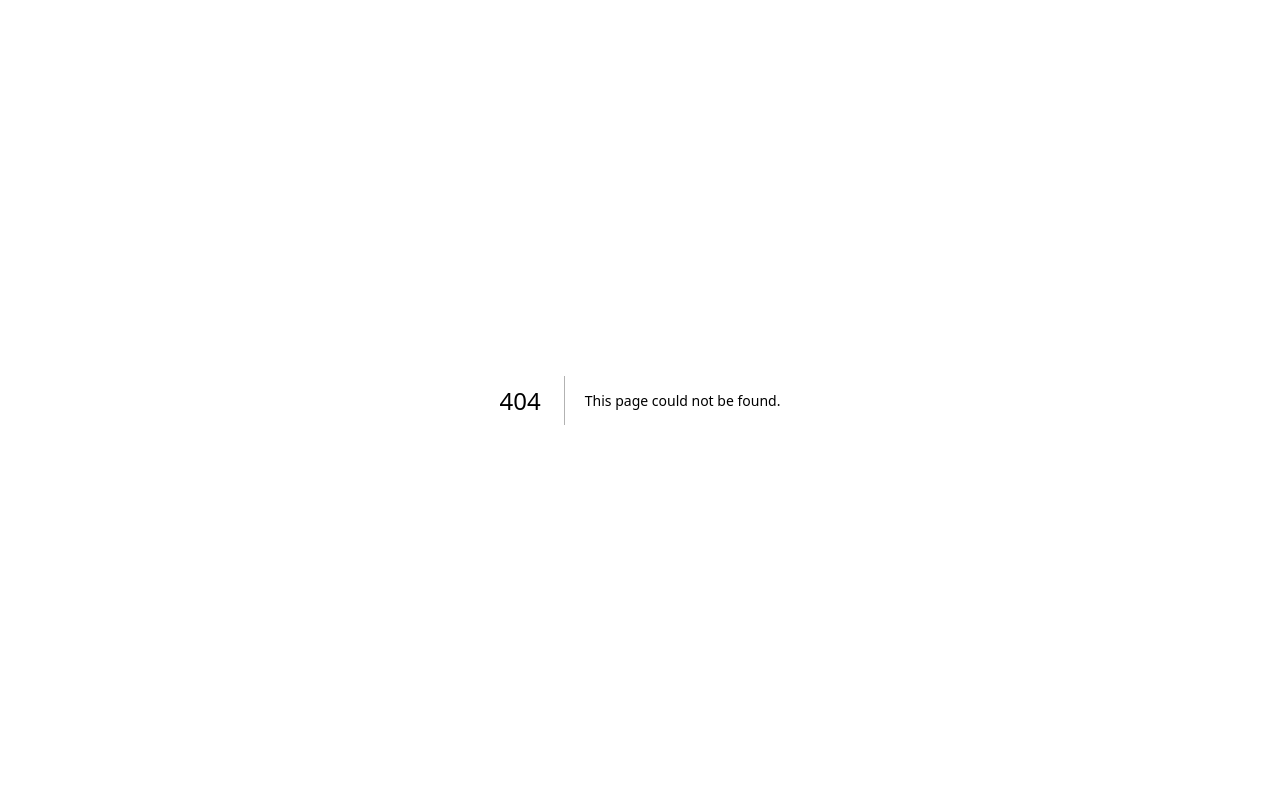
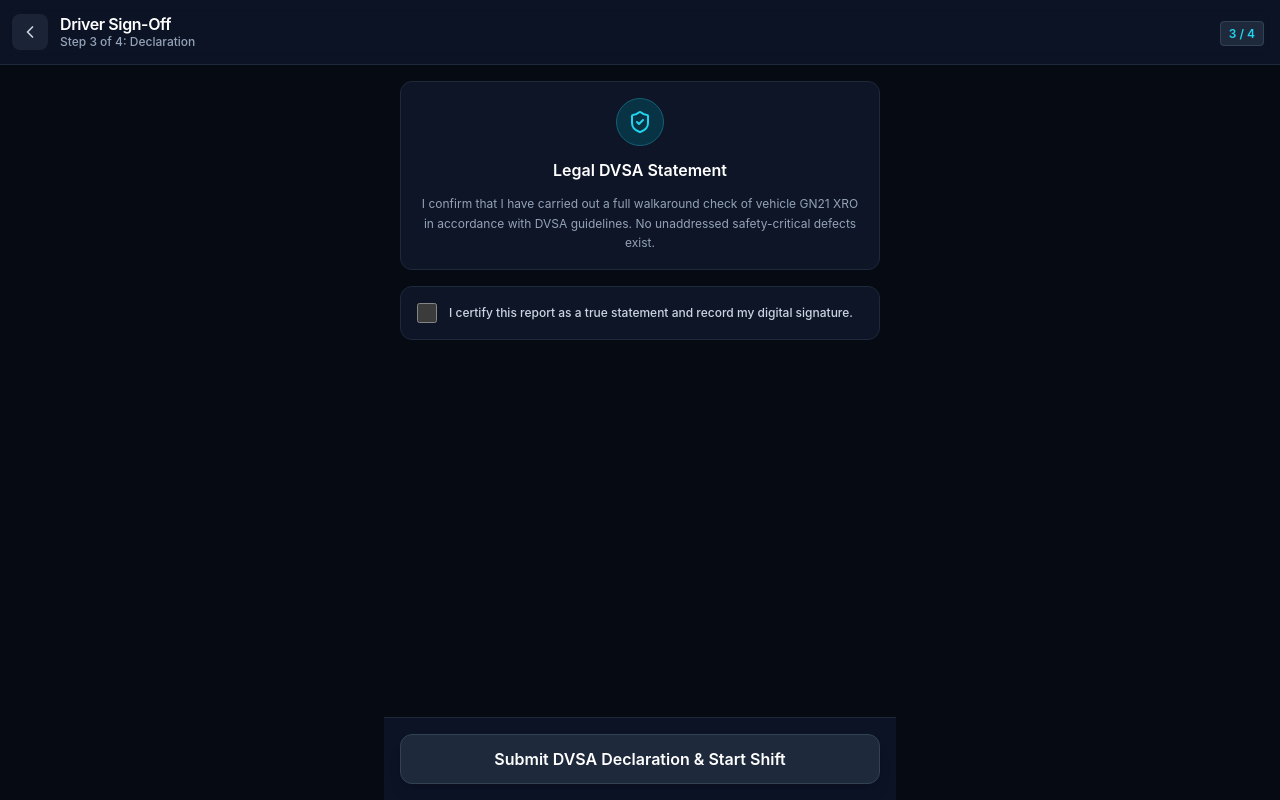
Before and after one commit to alexkite1975/DP01.10.26, a Next.js app: page /driver/inspections/signoff in a window 1280 px wide. Before the commit this address had no page. Built offline with nearby package versions, Linux system fonts and the light colour scheme.

Commit message:
feat: add isolated workflow layout, touch swipe gestures, and back navigation

```diff
--- /dev/null
+++ b/src/app/driver/inspections/signoff/page.tsx
@@ -0,0 +1,63 @@
+"use client";
+
+import React, { useState } from "react";
+import { useRouter } from "next/navigation";
+import { WorkflowLayout } from "@/components/layout/WorkflowLayout";
+import { ShieldCheck } from "lucide-react";
+
+export default function SignOffPage() {
+  const router = useRouter();
+  const [signed, setSigned] = useState(false);
+
+  return (
+    <WorkflowLayout
+      title="Driver Sign-Off"
+      subtitle="Step 3 of 4: Declaration"
+      currentStep={3}
+      totalSteps={4}
+      backRoute="/driver/inspections/walkaround"
+      nextRoute="/driver"
+      footerActions={
+        <button
+          onClick={() => router.push("/driver")}
+          disabled={!signed}
+          className={`w-full py-3 px-4 rounded-xl font-semibold text-white shadow-lg transition-all active:scale-[0.98] ${
+            signed
+              ? "bg-emerald-600 hover:bg-emerald-500 shadow-emerald-900/30"
+              : "bg-slate-800 text-slate-500 cursor-not-allowed border border-slate-700"
+          }`}
+        >
+          Submit DVSA Declaration & Start Shift
+        </button>
+      }
+    >
+      <div className="space-y-4">
+        {/* Legal Signoff Block */}
+        <div className="p-4 rounded-xl bg-slate-900 border border-slate-800 space-y-3 text-center">
+          <div className="w-12 h-12 rounded-full bg-cyan-950 border border-cyan-800 flex items-center justify-center mx-auto text-cyan-400">
+            <ShieldCheck className="w-6 h-6" />
+          </div>
+          <h2 className="text-base font-semibold text-white">Legal DVSA Statement</h2>
+          <p className="text-xs text-slate-400 leading-relaxed">
+            I confirm that I have carried out a full walkaround check of vehicle GN21 XRO in accordance with DVSA guidelines. No unaddressed safety-critical defects exist.
+          </p>
+        </div>
+
+        {/* Checkbox Trigger */}
+        <div className="p-4 rounded-xl bg-slate-900 border border-slate-800 space-y-3">
+          <label className="flex items-center space-x-3 cursor-pointer">
+            <input
+              type="checkbox"
+              checked={signed}
+              onChange={(e) => setSigned(e.target.checked)}
+              className="rounded border-slate-600 text-cyan-600 focus:ring-cyan-500 w-5 h-5"
+            />
+            <span className="text-xs text-slate-300 font-medium">
+              I certify this report as a true statement and record my digital signature.
+            </span>
+          </label>
+        </div>
+      </div>
+    </WorkflowLayout>
+  );
+}
--- /dev/null
+++ b/src/app/driver/inspections/walkaround/page.tsx
@@ -0,0 +1,71 @@
+"use client";
+
+import React, { useState } from "react";
+import { useRouter } from "next/navigation";
+import { WorkflowLayout } from "@/components/layout/WorkflowLayout";
+import { Camera, ArrowRight } from "lucide-react";
+
+export default function WalkaroundInspectionPage() {
+  const router = useRouter();
+
+  return (
+    <WorkflowLayout
+      title="DVSA Walkaround Check"
+      subtitle="Vehicle: Scania R450 (GN21 XRO)"
+      currentStep={2}
+      totalSteps={4}
+      backRoute="/driver"
+      nextRoute="/driver/inspections/signoff"
+      footerActions={
+        <button
+          onClick={() => router.push("/driver/inspections/signoff")}
+          className="w-full flex items-center justify-center space-x-2 py-3 px-4 rounded-xl bg-cyan-600 hover:bg-cyan-500 font-semibold text-white shadow-lg shadow-cyan-900/30 transition-all active:scale-[0.98]"
+        >
+          <span>Continue to Sign-Off</span>
+          <ArrowRight className="w-4 h-4" />
+        </button>
+      }
+    >
+      <div className="space-y-4">
+        {/* Defect AI Camera Module */}
+        <div className="p-4 rounded-xl bg-slate-900 border border-slate-800 space-y-3">
+          <div className="flex items-center justify-between">
+            <span className="text-sm font-medium text-slate-300">Camera AI Defect Scan</span>
+            <span className="text-xs px-2 py-0.5 rounded bg-emerald-950 text-emerald-400 border border-emerald-800">
+              AI Ready
+            </span>
+          </div>
+          <button className="w-full py-8 border-2 border-dashed border-slate-700 hover:border-cyan-500 rounded-xl flex flex-col items-center justify-center space-y-2 text-slate-400 hover:text-cyan-400 bg-slate-950/50 transition-colors">
+            <Camera className="w-8 h-8" />
+            <span className="text-xs font-medium">Tap to capture tyres, lights, or body defects</span>
+          </button>
+        </div>
+
+        {/* Dynamic Checklist */}
+        <div className="p-4 rounded-xl bg-slate-900 border border-slate-800 space-y-3">
+          <h3 className="text-sm font-medium text-slate-200">Mandatory Checks</h3>
+          <div className="space-y-2">
+            {[
+              "Tyres & Wheels (Condition & Tread Depth)",
+              "Brakes & Air Lines",
+              "Lights, Indicators & Reflectors",
+              "Mirrors, Glass & Cab Visibility",
+            ].map((check, idx) => (
+              <label
+                key={idx}
+                className="flex items-center justify-between p-3 rounded-lg bg-slate-800/60 border border-slate-700/60 hover:bg-slate-800 transition-colors cursor-pointer"
+              >
+                <span className="text-xs text-slate-300">{check}</span>
+                <input
+                  type="checkbox"
+                  defaultChecked
+                  className="rounded border-slate-600 text-cyan-600 focus:ring-cyan-500 w-4 h-4"
+                />
+              </label>
+            ))}
+          </div>
+        </div>
+      </div>
+    </WorkflowLayout>
+  );
+}
--- /dev/null
+++ b/src/components/layout/WorkflowLayout.tsx
@@ -0,0 +1,94 @@
+"use client";
+
+import React from "react";
+import { useRouter } from "next/navigation";
+import { useSwipeGesture } from "@/hooks/useSwipeGesture";
+import { ChevronLeft } from "lucide-react";
+
+interface WorkflowLayoutProps {
+  title: string;
+  subtitle?: string;
+  currentStep?: number;
+  totalSteps?: number;
+  backRoute?: string;
+  nextRoute?: string;
+  children: React.ReactNode;
+  footerActions?: React.ReactNode;
+}
+
+export function WorkflowLayout({
+  title,
+  subtitle,
+  currentStep,
+  totalSteps,
+  backRoute,
+  nextRoute,
+  children,
+  footerActions,
+}: WorkflowLayoutProps) {
+  const router = useRouter();
+
+  const handleBack = () => {
+    if (backRoute) {
+      router.push(backRoute);
+    } else {
+      router.back();
+    }
+  };
+
+  const handleNext = () => {
+    if (nextRoute) {
+      router.push(nextRoute);
+    }
+  };
+
+  useSwipeGesture({
+    onSwipeRight: handleBack,
+    onSwipeLeft: nextRoute ? handleNext : undefined,
+  });
+
+  return (
+    <div className="flex flex-col min-h-dvh bg-slate-950 text-slate-100 select-none">
+      {/* Dynamic Header */}
+      <header className="sticky top-0 z-30 flex items-center justify-between px-4 py-3.5 bg-slate-900/90 backdrop-blur border-b border-slate-800">
+        <div className="flex items-center space-x-3">
+          <button
+            onClick={handleBack}
+            className="p-2 -ml-1 rounded-lg bg-slate-800/80 hover:bg-slate-700 active:scale-95 transition-all text-slate-300 hover:text-white"
+            aria-label="Go Back"
+          >
+            <ChevronLeft className="w-5 h-5" />
+          </button>
+          <div>
+            <h1 className="text-base font-semibold text-white tracking-tight leading-tight">
+              {title}
+            </h1>
+            {subtitle && (
+              <p className="text-xs text-slate-400 font-medium">{subtitle}</p>
+            )}
+          </div>
+        </div>
+
+        {currentStep && totalSteps && (
+          <div className="text-right">
+            <span className="text-xs font-semibold px-2 py-1 rounded bg-slate-800 text-cyan-400 border border-slate-700">
+              {currentStep} / {totalSteps}
+            </span>
+          </div>
+        )}
+      </header>
+
+      {/* Single Purpose Body */}
+      <main className="flex-1 overflow-y-auto p-4 max-w-lg mx-auto w-full">
+        {children}
+      </main>
+
+      {/* Bottom Sticky Action Block */}
+      {footerActions && (
+        <footer className="sticky bottom-0 z-30 p-4 bg-slate-900/95 backdrop-blur border-t border-slate-800 max-w-lg mx-auto w-full">
+          {footerActions}
+        </footer>
+      )}
+    </div>
+  );
+}
--- /dev/null
+++ b/src/hooks/useSwipeGesture.ts
@@ -0,0 +1,55 @@
+"use client";
+
+import { useEffect, useRef } from "react";
+
+interface SwipeOptions {
+  onSwipeLeft?: () => void;
+  onSwipeRight?: () => void;
+  minSwipeDistance?: number;
+}
+
+export function useSwipeGesture({
+  onSwipeLeft,
+  onSwipeRight,
+  minSwipeDistance = 60,
+}: SwipeOptions) {
+  const touchStartX = useRef<number | null>(null);
+  const touchEndX = useRef<number | null>(null);
+
+  useEffect(() => {
+    const handleTouchStart = (e: TouchEvent) => {
+      touchStartX.current = e.targetTouches[0].clientX;
+    };
+
+    const handleTouchMove = (e: TouchEvent) => {
+      touchEndX.current = e.targetTouches[0].clientX;
+    };
+
+    const handleTouchEnd = () => {
+      if (!touchStartX.current || !touchEndX.current) return;
+      const distance = touchStartX.current - touchEndX.current;
+
+      // Swipe Left -> Go Forward
+      if (distance > minSwipeDistance && onSwipeLeft) {
+        onSwipeLeft();
+      }
+      // Swipe Right -> Go Back
+      if (distance < -minSwipeDistance && onSwipeRight) {
+        onSwipeRight();
+      }
+
+      touchStartX.current = null;
+      touchEndX.current = null;
+    };
+
+    window.addEventListener("touchstart", handleTouchStart);
+    window.addEventListener("touchmove", handleTouchMove);
+    window.addEventListener("touchend", handleTouchEnd);
+
+    return () => {
+      window.removeEventListener("touchstart", handleTouchStart);
+      window.removeEventListener("touchmove", handleTouchMove);
+      window.removeEventListener("touchend", handleTouchEnd);
+    };
+  }, [onSwipeLeft, onSwipeRight, minSwipeDistance]);
+}
```
